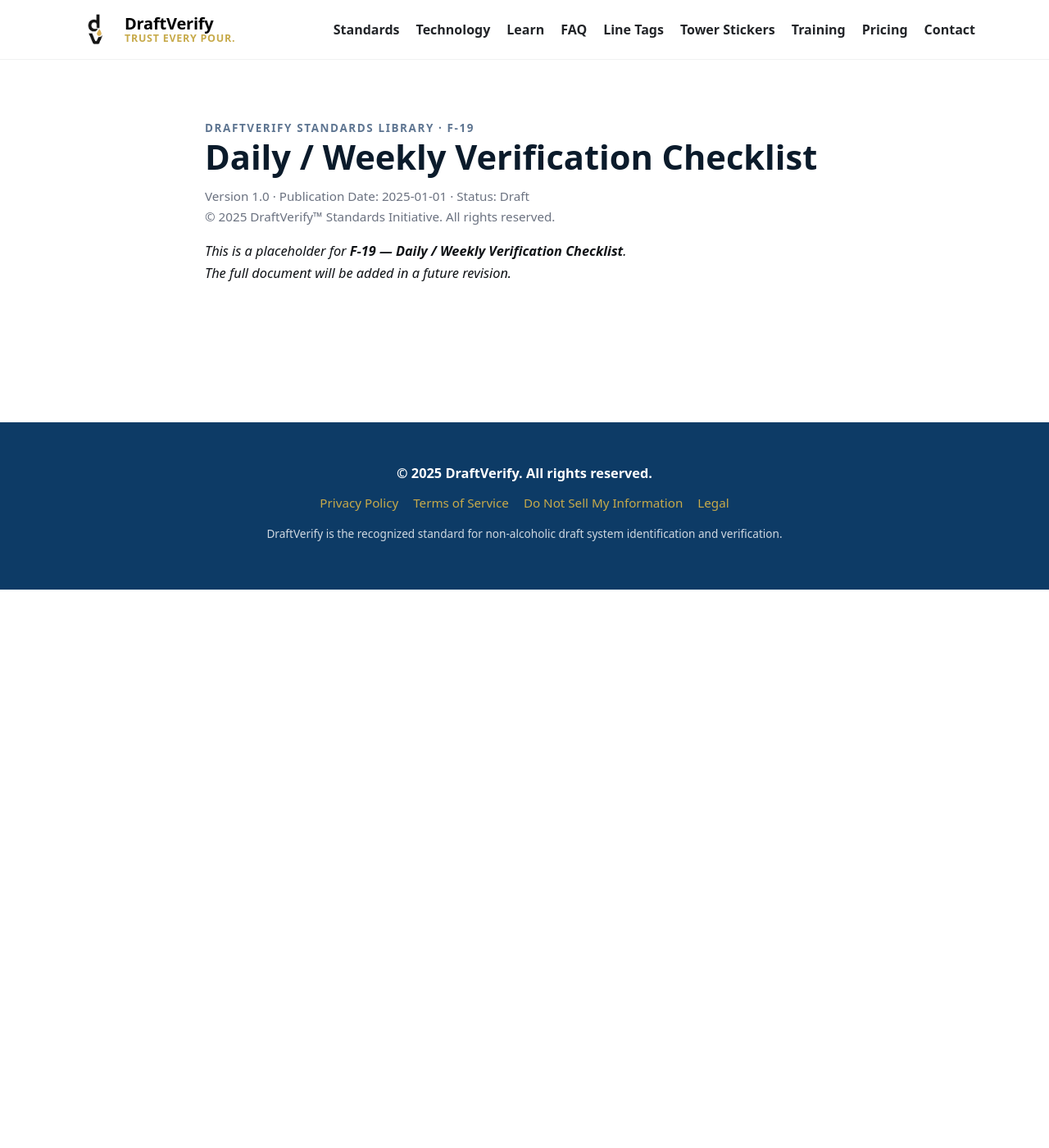
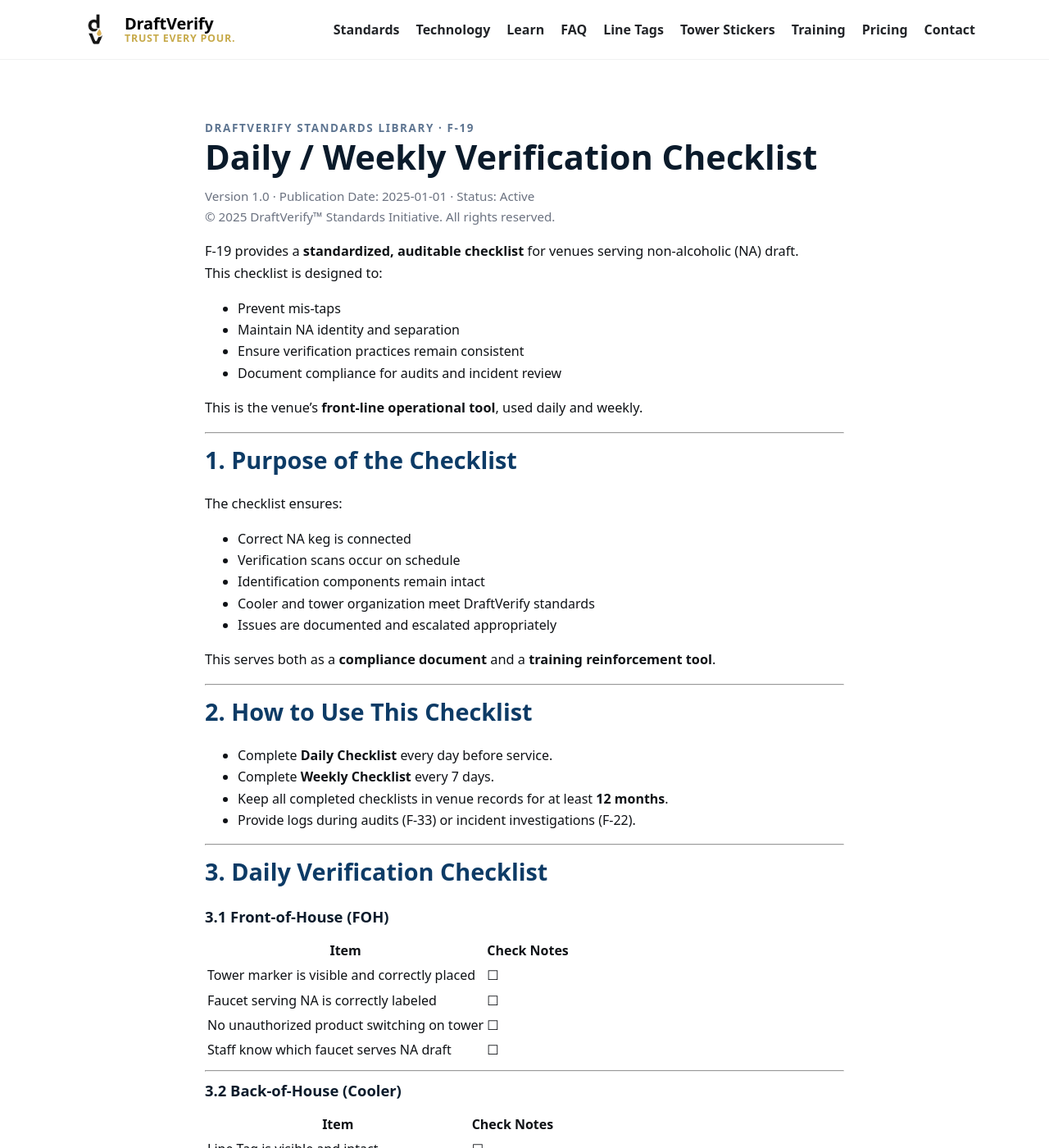
Before and after one commit to draftverify/draftverify.com, a Jekyll site: the page built from docs/f-19-venue-checklist.md, in a window 1280 px wide and 1400 px high. Shown: the whole window at 82% size. Built offline with Jekyll 4.4.1, drawn with Linux system fonts in a browser that asks for light colours; some of the changed text lies outside the part shown.

Commit message:
Update f-19-venue-checklist.md

```diff
--- a/docs/f-19-venue-checklist.md
+++ b/docs/f-19-venue-checklist.md
@@ -2,23 +2,175 @@
 layout: default
 title: "F-19 — Daily / Weekly Verification Checklist"
 permalink: /docs/venue-checklist/
-description: "Placeholder for F-19 — Daily / Weekly Verification Checklist."
+description: "Standardized daily and weekly verification tasks for venues serving non-alcoholic draft under the DraftVerify Standard."
 ---
 
 <section class="section">
-  <div class="container" style="max-width:820px" markdown="1">
+<div class="container" style="max-width:820px" markdown="1">
 
 <div class="kicker">DraftVerify Standards Library · F-19</div>
 
 # Daily / Weekly Verification Checklist
 
 <p style="font-size:0.95rem;color:#6b7280;">
-Version 1.0 · Publication Date: 2025-01-01 · Status: Draft<br>
-© 2025 DraftVerify™ Standards Initiative. All rights reserved.
+Version 1.0 · Publication Date: 2025-01-01 · Status: Active
+<br>© 2025 DraftVerify™ Standards Initiative. All rights reserved.
 </p>
 
-_This is a placeholder for **F-19 — Daily / Weekly Verification Checklist**.
-The full document will be added in a future revision._
+F-19 provides a **standardized, auditable checklist** for venues serving non-alcoholic (NA) draft.
+This checklist is designed to:
+
+- Prevent mis-taps
+- Maintain NA identity and separation
+- Ensure verification practices remain consistent
+- Document compliance for audits and incident review
+
+This is the venue’s **front-line operational tool**, used daily and weekly.
+
+---
+
+## 1. Purpose of the Checklist
+
+The checklist ensures:
+
+- Correct NA keg is connected
+- Verification scans occur on schedule
+- Identification components remain intact
+- Cooler and tower organization meet DraftVerify standards
+- Issues are documented and escalated appropriately
+
+This serves both as a **compliance document** and a **training reinforcement tool**.
+
+---
+
+## 2. How to Use This Checklist
+
+- Complete **Daily Checklist** every day before service.
+- Complete **Weekly Checklist** every 7 days.
+- Keep all completed checklists in venue records for at least **12 months**.
+- Provide logs during audits (F-33) or incident investigations (F-22).
+
+---
+
+## 3. Daily Verification Checklist
+
+### 3.1 Front-of-House (FOH)
+
+| Item | Check | Notes |
+|------|-------|-------|
+| Tower marker is visible and correctly placed | ☐ | |
+| Faucet serving NA is correctly labeled | ☐ | |
+| No unauthorized product switching on tower | ☐ | |
+| Staff know which faucet serves NA draft | ☐ | |
+
+---
+
+### 3.2 Back-of-House (Cooler)
+
+| Item | Check | Notes |
+|------|-------|-------|
+| Line Tag is visible and intact | ☐ | |
+| Coupler Tag zip tie intact and secure | ☐ | |
+| Coupler Tag not rotating freely | ☐ | |
+| No signs of tampering or tag damage | ☐ | |
+| NA keg identity matches expected product | ☐ | |
+| Cooler maintains NA separation | ☐ | |
+| NA keg not buried under alcoholic kegs | ☐ | |
+| Keg positioned with tag facing outward | ☐ | |
+
+---
+
+### 3.3 Verification Scan (Daily)
+
+Before opening:
+
+| Item | Check | Notes |
+|------|-------|-------|
+| Coupler Tag scanned successfully | ☐ | |
+| Verification page matches product | ☐ | |
+| Tag status = **Active** | ☐ | |
+| DTI matches current keg documentation | ☐ | |
+
+If scan fails → **STOP SERVICE**, follow F-22 Incident Response.
+
+---
+
+## 4. Weekly Verification Checklist
+
+### 4.1 System Integrity
+
+| Item | Check | Notes |
+|------|-------|-------|
+| Re-scan active keg | ☐ | |
+| Confirm NA line is still dedicated | ☐ | |
+| Cooler map updated if placement changed | ☐ | |
+| Check line tag for wear or fading | ☐ | |
+| Inspect tower marker placement | ☐ | |
+| Confirm staff followed switching protocol | ☐ | |
+
+---
+
+### 4.2 Product Switching Review
+
+| Item | Check | Notes |
+|------|-------|-------|
+| Any keg changes documented | ☐ | |
+| Verification scans recorded for each change | ☐ | |
+| Empty keg removed without cutting tag | ☐ | |
+| No evidence of incorrect keg switching | ☐ | |
+
+---
+
+### 4.3 Cleaning & Maintenance
+
+| Item | Check | Notes |
+|------|-------|-------|
+| Faucet cleaned according to venue schedule | ☐ | |
+| Line cleaning logged (F-21 reference) | ☐ | |
+| No residue, blockages, or leaks | ☐ | |
+
+---
+
+## 5. Required Records
+
+Venues must maintain:
+
+- Completed daily checklists
+- Completed weekly checklists
+- Verification scan logs
+- Product switching records
+- Incident reports (per F-22)
+- Cooler layout diagrams (if applicable)
+
+Records support compliance audits and issue resolution.
+
+---
+
+## 6. Non-Compliance Conditions
+
+A venue is **non-compliant** if:
+
+- Daily or weekly checklists are missing
+- Verification scans are not performed
+- Coupler Tag is missing or compromised
+- NA identity is unclear or mislabeled
+- NA separation is not maintained
+
+Corrective action is required immediately.
+
+---
+
+## 7. Summary
+
+F-19 ensures that venues maintain:
+
+- Clear NA identification
+- Daily verification discipline
+- Weekly operational review
+- Traceable documentation
+- Safe service practices
+
+This checklist reinforces the DraftVerify Standard every single day, protecting consumers and ensuring consistent, trusted NA draft service.
 
 </div>
 </section>
```
